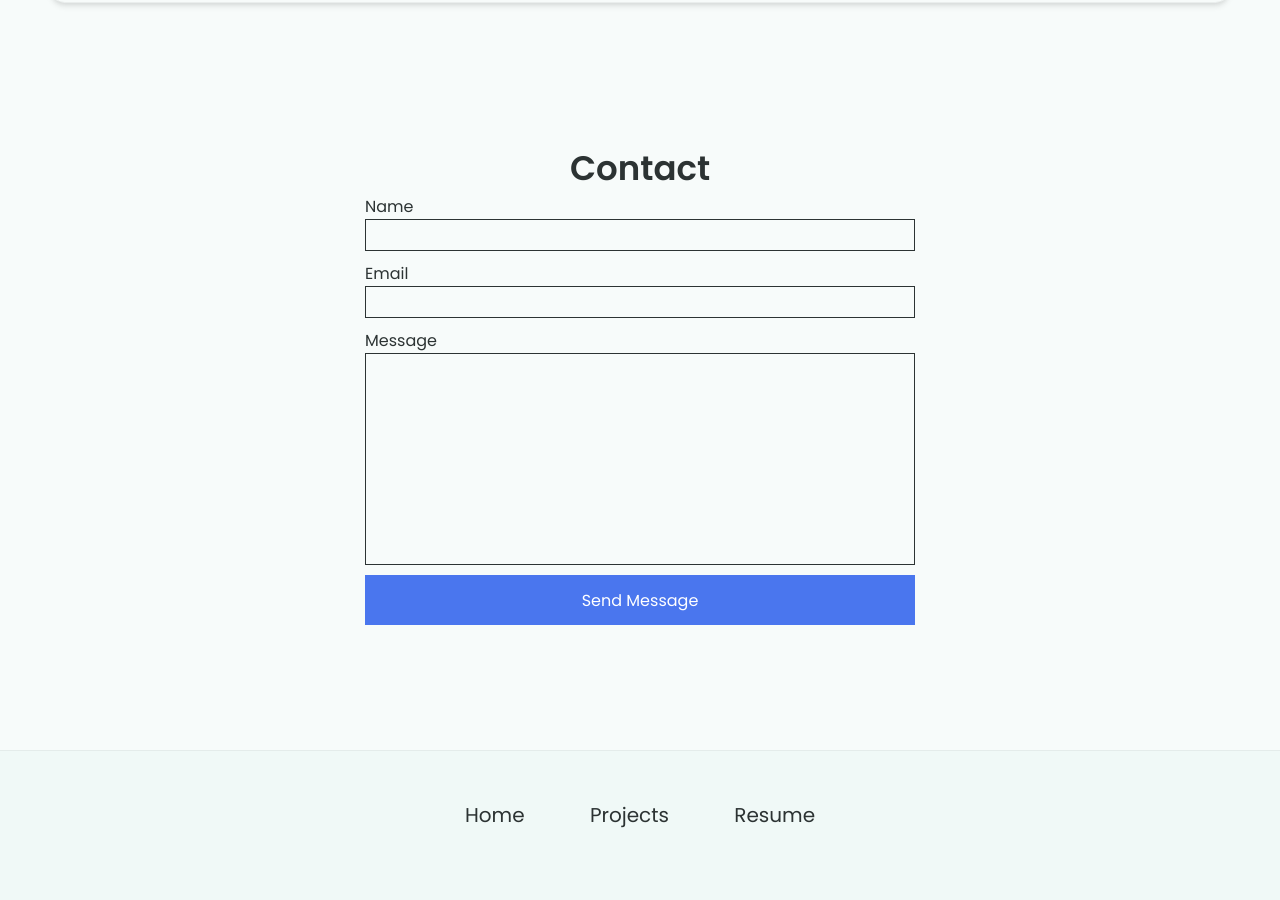
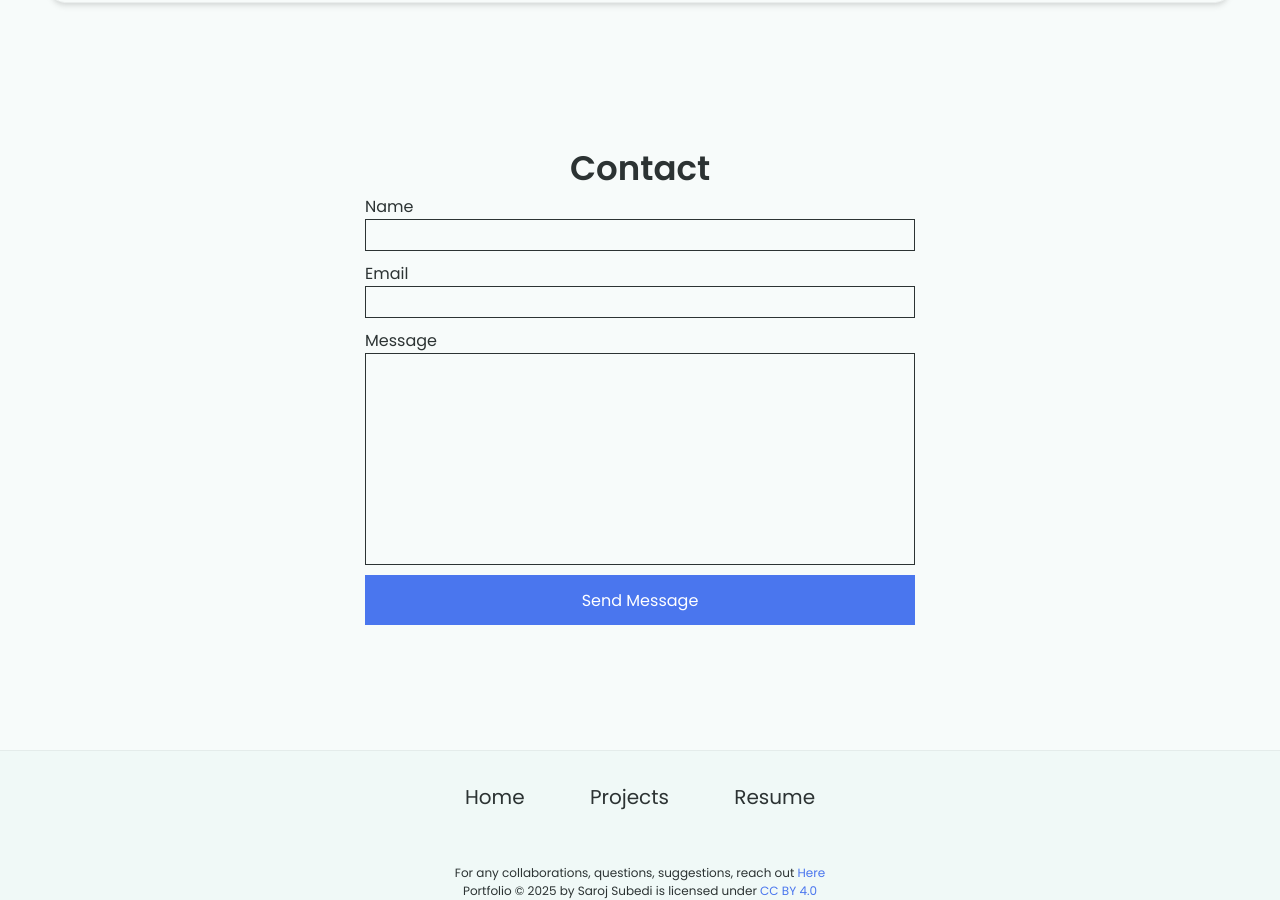
Before and after one commit to subedi-saroj/subedi-saroj.github.io, a Jekyll site: the page built from index.html, in a window 1280 px wide and 900 px high, scrolled down 2365 px. Built offline with Jekyll 4.4.1, drawn with Linux system fonts in a browser that asks for light colours.

Commit message:
Add collaboration contact and license information

```diff
--- a/_includes/footer.html
+++ b/_includes/footer.html
@@ -13,5 +13,7 @@
         </div>
     </div>
     <div class="license">
+        <span>For any collaborations, questions, suggestions, reach out <a class="help" href="mailto:iamsaroj307@gmail.com"> Here</a> </span>
+        <p>Portfolio © 2025 by Saroj Subedi is licensed under <a href="https://creativecommons.org/licenses/by/4.0/?ref=chooser-v1">CC BY 4.0</a></p>
     </div>
 </footer>
```
